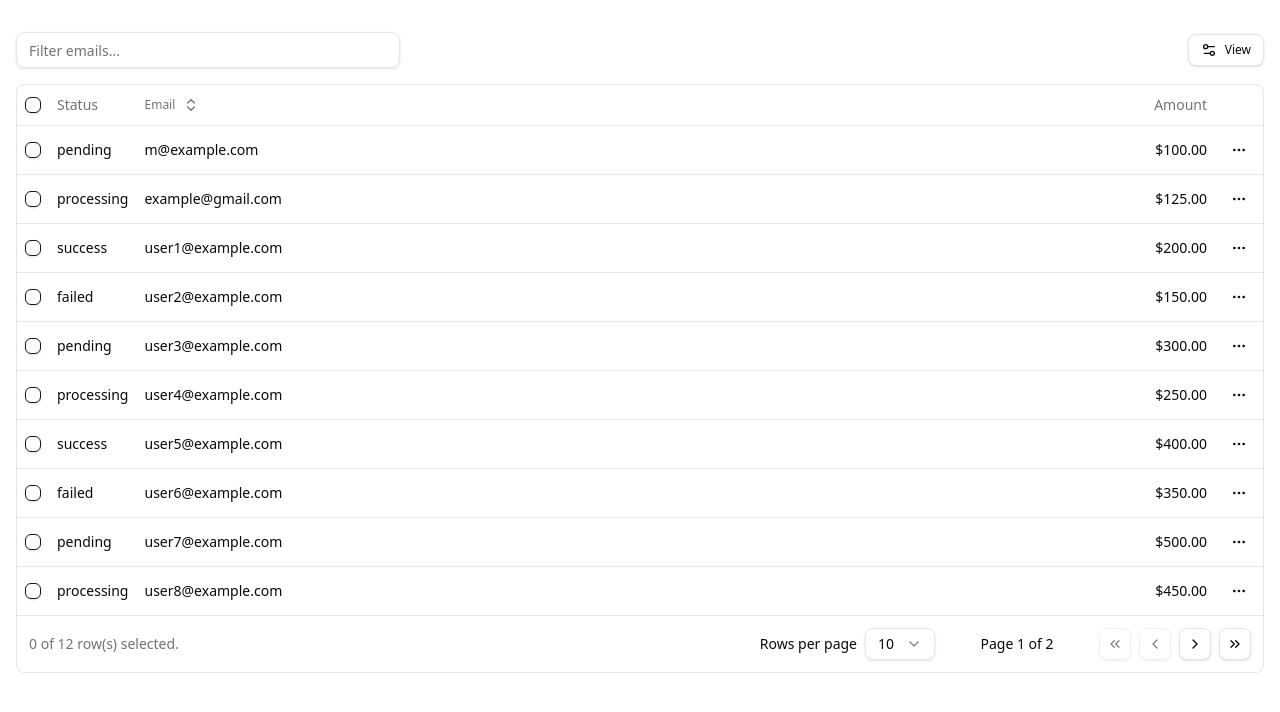
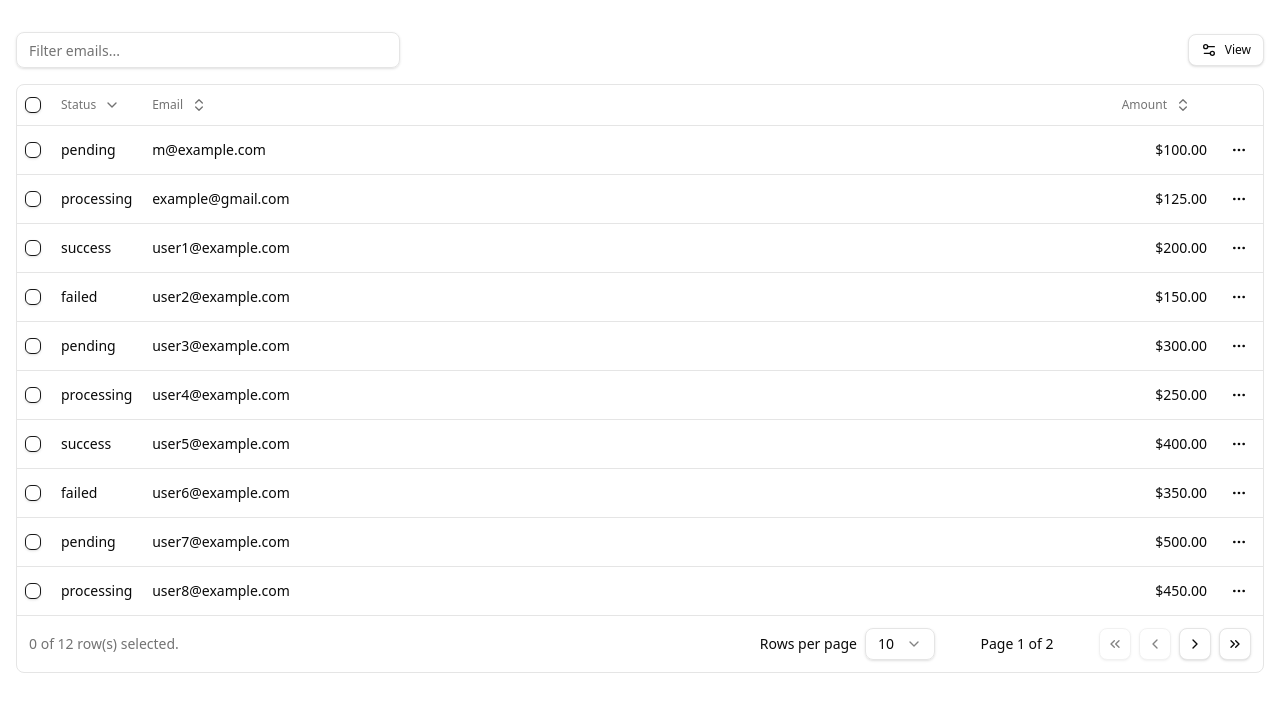
Before and after one commit to soyluisarrieta/shadcn-data-table, a React app: page / in a window 1280 px wide. Shown: the top 712 px of the page. Built offline with nearby package versions, Linux system fonts and the light colour scheme; the HTML template or start-up script is replaced by a standard one.

Commit message:
refactor: improve dropdown column header

```diff
--- a/src/app/payment/payments-columns.tsx
+++ b/src/app/payment/payments-columns.tsx
@@ -1,5 +1,4 @@
 import { type CustomColumnDef } from '@/components/commons/data-table/data-table'
-import { DataTableColumnHeader } from '@/components/commons/data-table/data-table-column-header'
 import { Button } from '@/components/ui/button'
 import { Checkbox } from '@/components/ui/checkbox'
 import { DropdownMenu, DropdownMenuContent, DropdownMenuItem, DropdownMenuLabel, DropdownMenuSeparator, DropdownMenuTrigger } from '@/components/ui/dropdown-menu'
@@ -39,16 +38,15 @@ export const paymentsColumns: CustomColumnDef<Payment>[] = [
   },
   {
     accessorKey: 'status',
-    header: 'Status'
+    header: 'Status',
+    enableSorting: false
   },
   {
     accessorKey: 'email',
     width: '100%',
     minWidth: 300,
     enableHiding: false,
-    header: ({ column }) => (
-      <DataTableColumnHeader column={column} title="Email" />
-    )
+    header: 'Email'
   },
   {
     accessorKey: 'amount',
--- a/src/components/commons/data-table/data-table-column-header.tsx
+++ b/src/components/commons/data-table/data-table-column-header.tsx
@@ -1,5 +1,5 @@
-import { Column } from '@tanstack/react-table'
-import { ArrowDown, ArrowUp, ChevronsUpDown, EyeOff } from 'lucide-react'
+import { flexRender, Header } from '@tanstack/react-table'
+import { ArrowDown, ArrowUp, ChevronDownIcon, ChevronsUpDown, EyeOff, RotateCcwIcon } from 'lucide-react'
 
 import { cn } from '@/lib/utils'
 import { Button } from '@/components/ui/button'
@@ -11,19 +11,25 @@ import {
   DropdownMenuTrigger
 } from '@/components/ui/dropdown-menu'
 
-interface DataTableColumnHeaderProps<TData, TValue>
+interface DataTableColumnHeaderProps<TData>
   extends React.HTMLAttributes<HTMLDivElement> {
-  column: Column<TData, TValue>
-  title: string
+  header:  Header<TData, unknown>
 }
 
-export function DataTableColumnHeader<TData, TValue> ({
-  column,
-  title,
+export function DataTableColumnHeader<TData> ({
+  header,
   className
-}: DataTableColumnHeaderProps<TData, TValue>) {
-  if (!column.getCanSort()) {
-    return <div className={cn(className)}>{title}</div>
+}: DataTableColumnHeaderProps<TData>) {
+  const column = header.column
+  const canSort = column.getCanSort()
+  const canHide = column.getCanHide()
+
+  if (!canSort && !canHide) {
+    return (
+      <div className={cn('flex items-center', className)}>
+        {flexRender(header.column.columnDef.header, header.getContext())}
+      </div>
+    )
   }
 
   return (
@@ -31,21 +37,28 @@ export function DataTableColumnHeader<TData, TValue> ({
       <DropdownMenu>
         <DropdownMenuTrigger asChild>
           <Button
-            variant="ghost"
+            variant={!column.getIsSorted() ? 'ghost' : 'secondary'}
             size="sm"
-            className="-ml-3 h-8 data-[state=open]:bg-accent"
+            className={cn('-ml-3 h-8 data-[state=open]:bg-accent text-xs', column.getIsSorted() && 'font-bold')}
           >
-            <span>{title}</span>
+            {header.isPlaceholder
+              ? null
+              : flexRender(
+                column.columnDef.header,
+                header.getContext()
+              )}
             {column.getIsSorted() === 'desc' ? (
               <ArrowDown />
             ) : column.getIsSorted() === 'asc' ? (
               <ArrowUp />
             ) : (
-              <ChevronsUpDown />
+              canSort ? <ChevronsUpDown /> : <ChevronDownIcon />
             )}
           </Button>
         </DropdownMenuTrigger>
         <DropdownMenuContent align="start">
+          {canSort && (
+            <>
               <DropdownMenuItem onClick={() => column.toggleSorting(false)}>
                 <ArrowUp className="h-3.5 w-3.5 text-muted-foreground/70" />
                 Asc
@@ -54,11 +67,24 @@ export function DataTableColumnHeader<TData, TValue> ({
                 <ArrowDown className="h-3.5 w-3.5 text-muted-foreground/70" />
                 Desc
               </DropdownMenuItem>
+              {column.getIsSorted() && (
+                <>
                   <DropdownMenuSeparator />
+                  <DropdownMenuItem onClick={() => column.clearSorting()}>
+                    <RotateCcwIcon className="h-3.5 w-3.5 text-muted-foreground/70" />
+                    Reset
+                  </DropdownMenuItem>
+                </>
+              )}
+            </>
+          )}
+          {canHide && canSort && <DropdownMenuSeparator />}
+          {canHide && (
             <DropdownMenuItem onClick={() => column.toggleVisibility(false)}>
               <EyeOff className="h-3.5 w-3.5 text-muted-foreground/70" />
               Hide
             </DropdownMenuItem>
+          )}
         </DropdownMenuContent>
       </DropdownMenu>
     </div>
--- a/src/components/commons/data-table/data-table.tsx
+++ b/src/components/commons/data-table/data-table.tsx
@@ -22,6 +22,7 @@ import {
 import { type CSSProperties, useState } from 'react'
 import DataTableToolbar from '@/components/commons/data-table/data-table-toolbar'
 import DataTableFooter from '@/components/commons/data-table/data-table-footer'
+import { DataTableColumnHeader } from '@/components/commons/data-table/data-table-column-header'
 
 type CustomColumnDefProps = {
   width?: string | number
@@ -83,12 +84,7 @@ export function DataTable<TData, TValue> ({
                   }
                   return (
                     <TableHead key={header.id} style={columnStyle}>
-                      {header.isPlaceholder
-                        ? null
-                        : flexRender(
-                          header.column.columnDef.header,
-                          header.getContext()
-                        )}
+                      <DataTableColumnHeader className='mr-1' header={header}/>
                     </TableHead>
                   )
                 })}
```
Lines whose indentation alone changed are shown as unchanged.
